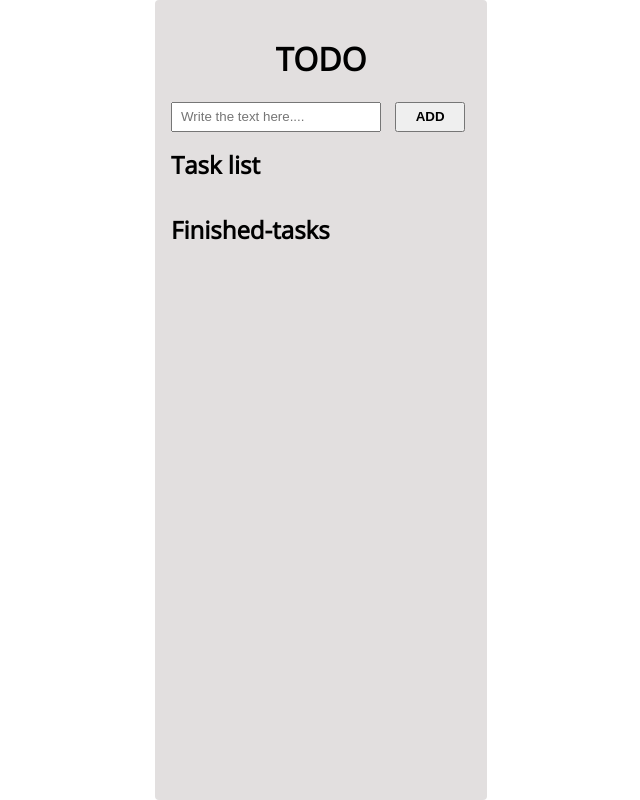
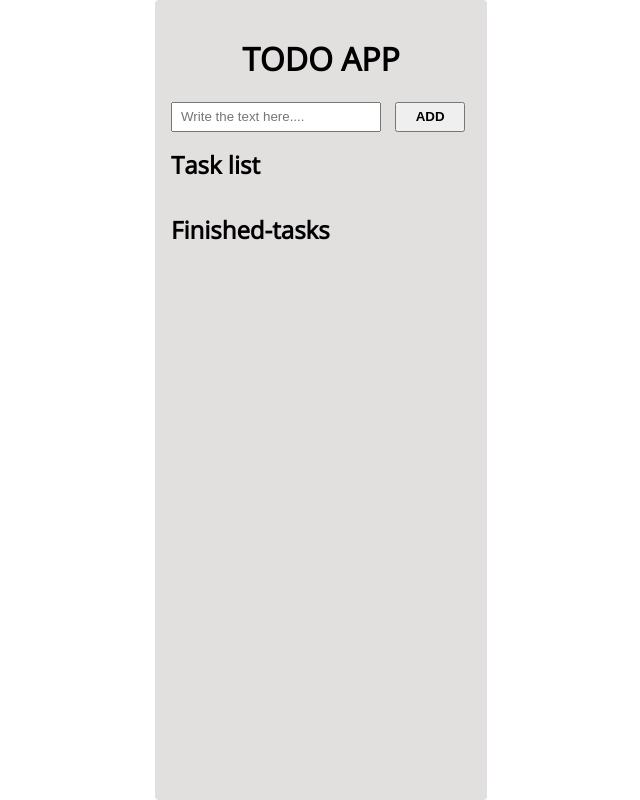
Before and after one commit to tanyaa-arora/todo-app, a plain HTML site: page index.html in a window 1280 px wide. Shown: the whole page, without its empty margins (319-959 px from the left). Drawn offline with nearby package versions, Linux system fonts and the light colour scheme.

Commit message:
Update heading for deployment test

```diff
--- a/index.html
+++ b/index.html
@@ -18,7 +18,7 @@
 
   <body>
     <div id="todolist-box">
-      <h1>TODO</h1>
+      <h1>TODO APP</h1>
       <div>
         <input placeholder="Write the text here...."        id="text-area"> </input>
         <button id="add-items">ADD</button>
```
